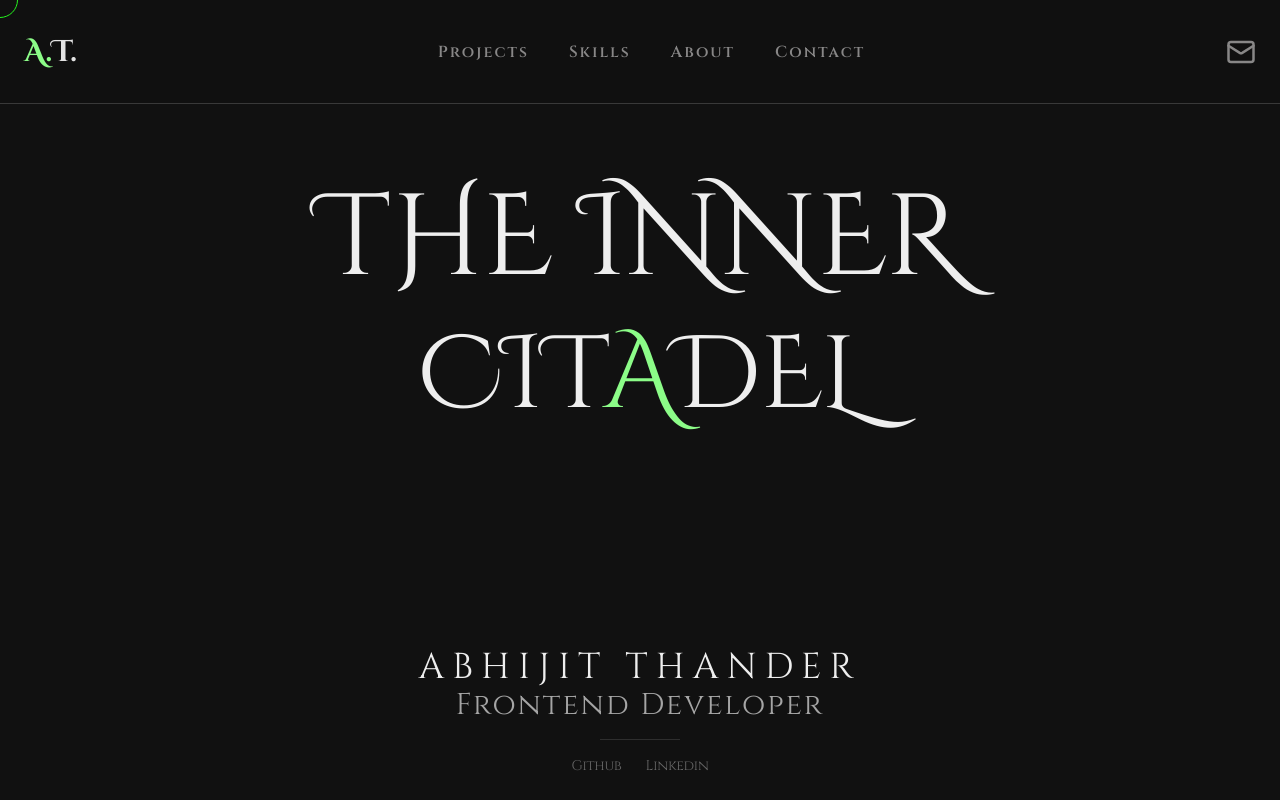
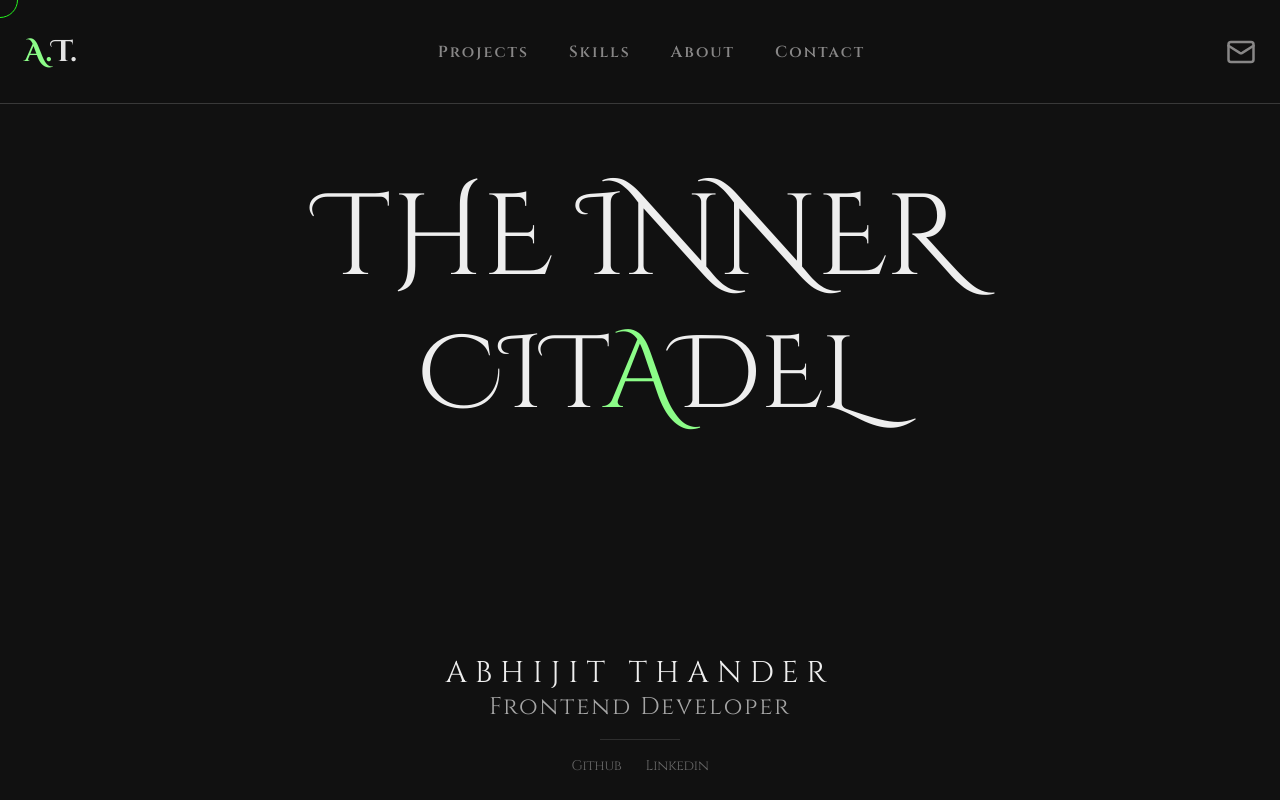
Before and after one commit to Abhijit-Thander/Personal-Portfolio, a React (Vite) app: page / in a window 1280 px wide. Shown: the top 800 px of the page. Built offline with nearby package versions, Linux system fonts and the light colour scheme.

Commit message:
UI: Fix some Style

```diff
--- a/src/pages/Home.jsx
+++ b/src/pages/Home.jsx
@@ -73,10 +73,10 @@ const Home = () => {
 
         <div className="flex flex-col gap-8 sm:gap-4 items-center justify-center">
           <div className="flex flex-col items-center justify-center text-center px-2">
-            <h1 className="text-lg sm:text-2xl md:text-4xl text-[#EEEEEE] font-cinzel tracking-[4px] sm:tracking-[8px]">
+            <h1 className="text-lg sm:text-2xl md:text-3xl text-[#EEEEEE] font-cinzel tracking-[4px] sm:tracking-[8px]">
               ABHIJIT THANDER
             </h1>
-            <h1 className="text-sm sm:text-xl md:text-3xl text-[#dcdcdcbb] font-cinzel tracking-[2px] sm:tracking-[2px]">
+            <h1 className="text-sm sm:text-xl md:text-2xl text-[#dcdcdcbb] font-cinzel tracking-[2px] sm:tracking-[2px]">
               Frontend Developer
             </h1>
           </div>
```
